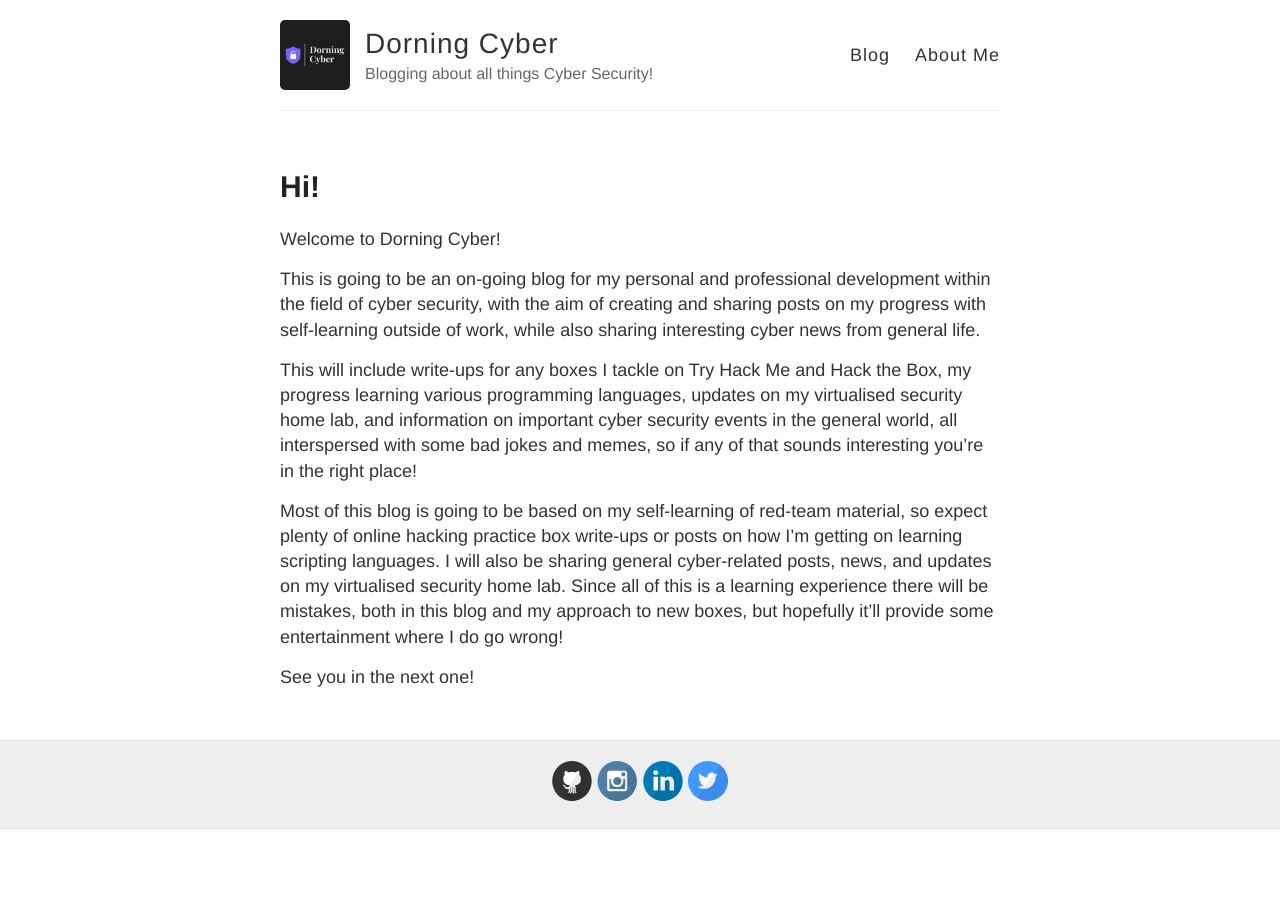
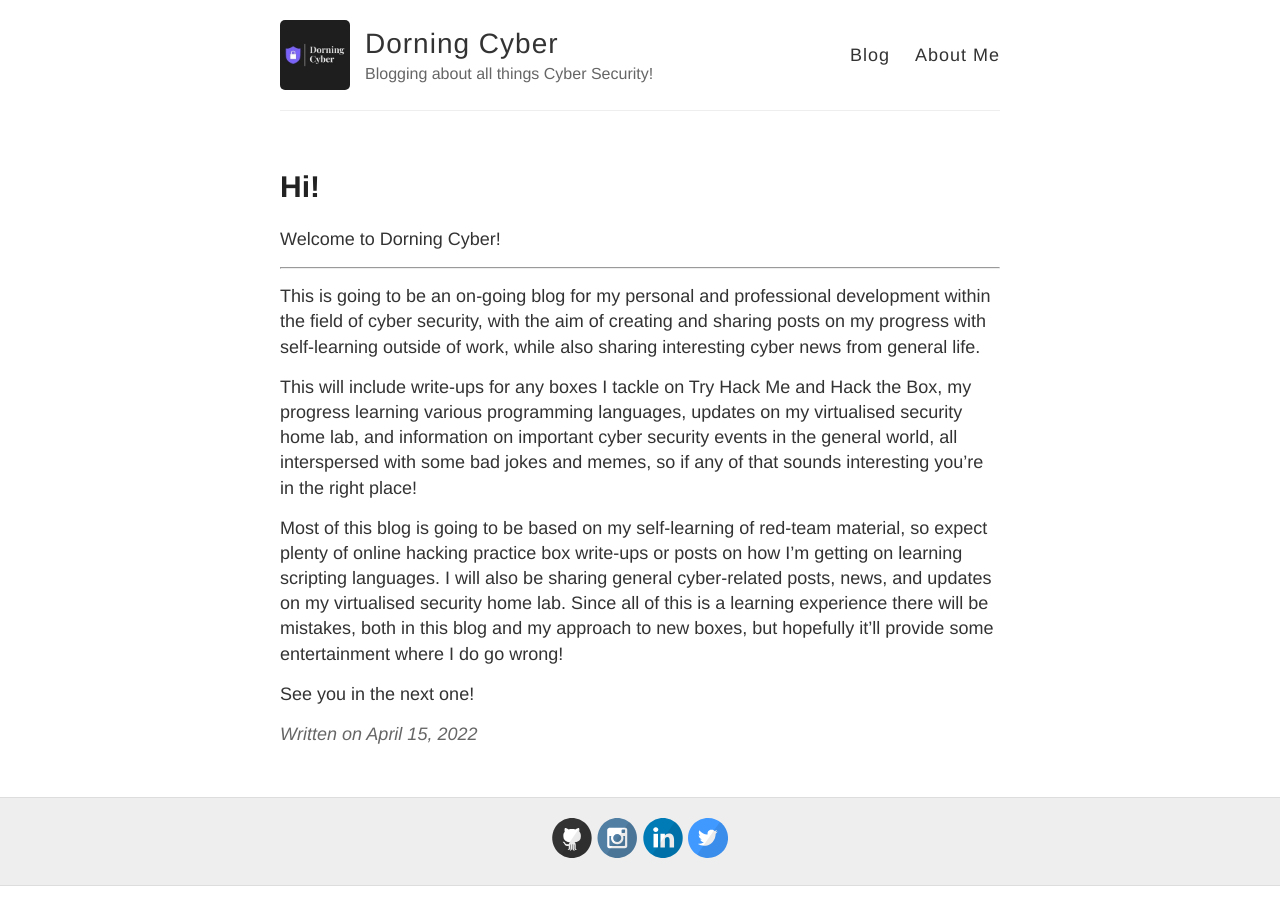
Before and after one commit to LeeDorning/LeeDorning.github.io, a Jekyll site: the page built from _posts/2022-03-02-Hi.md, in a window 1280 px wide. Built offline with Jekyll 4.4.1, drawn with Linux system fonts in a browser that asks for light colours; part of the change alters nothing that is shown.

Commit message:
Update 2022-03-02-Hi.md
updating formatting, converting to post rather than page so date of post displays

```diff
--- a/_posts/2022-03-02-Hi.md
+++ b/_posts/2022-03-02-Hi.md
@@ -1,11 +1,13 @@
 ---
-layout: page
+layout: post
 title: Hi!
-date: 2022-03-02
-categories: Home
+date: 2022-04-15
+
 ---
 
 Welcome to Dorning Cyber!
+
+---
 
 This is going to be an on-going blog for my personal and professional development within the field of cyber security, with the aim of creating and sharing posts on my progress with self-learning outside of work, while also sharing interesting cyber news from general life.
 
```
